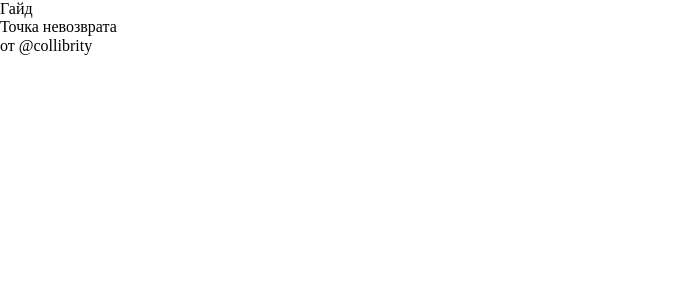
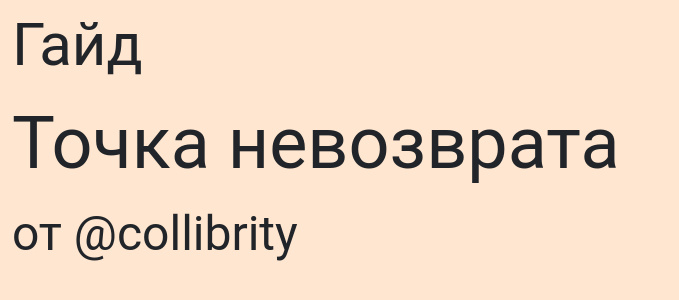
Before and after one commit to DanielDostanich/collibrity, a React app: page / in a window 1280 px wide. Shown: the top 300 px of the page, without its empty margins (0-679 px from the left). Built offline with nearby package versions, Linux system fonts and the light colour scheme.

Commit message:
Added bootstrap

```diff
--- a/package.json
+++ b/package.json
@@ -16,8 +16,10 @@
     "@babel/preset-env": "^7.14.8",
     "@babel/preset-react": "^7.14.5",
     "@babel/preset-typescript": "^7.14.5",
+    "@types/bootstrap": "^5.0.17",
     "@types/react": "^17.0.15",
     "@types/react-dom": "^17.0.9",
+    "autoprefixer": "^10.3.1",
     "babel-loader": "^8.2.2",
     "clean-webpack-plugin": "^4.0.0-alpha.0",
     "cross-env": "^7.0.3",
@@ -26,6 +28,7 @@
     "file-loader": "^6.2.0",
     "html-webpack-plugin": "^5.3.2",
     "mini-css-extract-plugin": "^2.1.0",
+    "postcss-loader": "^6.1.1",
     "sass": "^1.36.0",
     "sass-loader": "^12.1.0",
     "style-loader": "^3.2.1",
@@ -34,6 +37,7 @@
     "webpack-cli": "^4.7.2"
   },
   "dependencies": {
+    "bootstrap": "^5.0.2",
     "jquery": "^3.6.0",
     "normalize.css": "^8.0.1",
     "react": "^17.0.2",
--- a/src/App.tsx
+++ b/src/App.tsx
@@ -1,6 +1,7 @@
-import React from "react";
+import React from "react"
 
-import Title from "./basicBlocks/Title";
+import Title from "./basicBlocks/Title"
+
 
 export default function App() {
     return (
--- /dev/null
+++ b/src/basicBlocks/Title.sass
@@ -0,0 +1,14 @@
+@import '~bootstrap/scss/containers'
+@import '../scss/utils'
+.title
+  height: 100vh
+  background-color: $basicColor1
+
+.title__guide
+  font-size: 60px
+
+.title__name
+  font-size: 72px
+
+.title__author
+  font-size: 48px
--- a/src/basicBlocks/Title.tsx
+++ b/src/basicBlocks/Title.tsx
@@ -1,8 +1,8 @@
-import React from "react";
+import React from "react"
 
 export default function Title(){
     return (
-        <div className="title">
+        <div className="title container-fluid">
             <div className="title__guide">Гайд</div>
             <div className="title__name">Точка невозврата</div>
             <div className="title__author">от @collibrity</div>
--- /dev/null
+++ b/src/scss/custom.scss
@@ -0,0 +1,2 @@
+@import 'node_modules/bootstrap/scss/bootstrap';
+@import 'node_modules/bootstrap/scss/variables';
--- /dev/null
+++ b/src/scss/utils.sass
@@ -0,0 +1,4 @@
+$basicColor0: #fff
+$basicColor1: #ffe6d0
+$basicColor2: #ffc796
+$basicColor3: #f9a487
--- /dev/null
+++ b/src/styles.sass
@@ -0,0 +1,6 @@
+@import 'scss/custom'
+@import '~normalize.css'
+@import 'basicBlocks/Title'
+
+body
+  font-family: Roboto, Arial, sans-serif
--- a/src/styles/styles.sass
+++ /dev/null
@@ -1,6 +0,0 @@
-@import "~normalize.css"
-
-.rp
-  padding: 2rem
-  margin: 0 auto
-  max-width: 1000px
--- a/webpack.config.js
+++ b/webpack.config.js
@@ -59,8 +59,26 @@ module.exports = {
         use: [MiniCSSExtractPlugin.loader, 'css-loader']
       },
       {
-        test: /\.s[ac]ss$/,
-        use: [MiniCSSExtractPlugin.loader, 'css-loader', 'sass-loader']
+        test: /\.(s([as])ss)$/,
+        use: [{
+          loader: MiniCSSExtractPlugin.loader
+        }, {
+          loader: 'css-loader'
+        }, {
+          loader: 'postcss-loader',
+          options: {
+            postcssOptions: {
+              plugins: function () {
+                return [
+                  require('autoprefixer')
+                ];
+              }
+            }
+          }
+        }, {
+          // compiles Sass to CSS
+          loader: 'sass-loader'
+        }]
       },
       {
         test: /\.(png|jpg|svg|gif)$/,
```
Also changed, not shown: src/basicBlocks/About.tsx (added, +20 -0 lines), src/index.tsx (+7 -6 lines), src/assets/fonts/Roboto-Regular.ttf (added), src/basicBlocks/About.sass (added), 1 other file (tests, documents, lock files or other folders).
